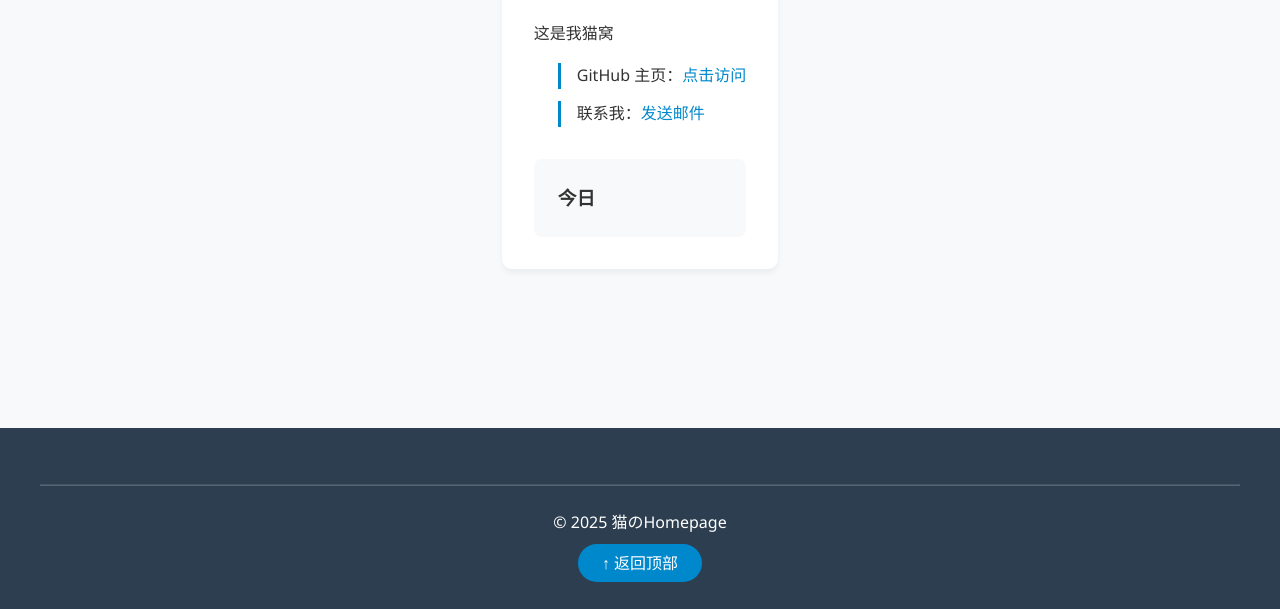
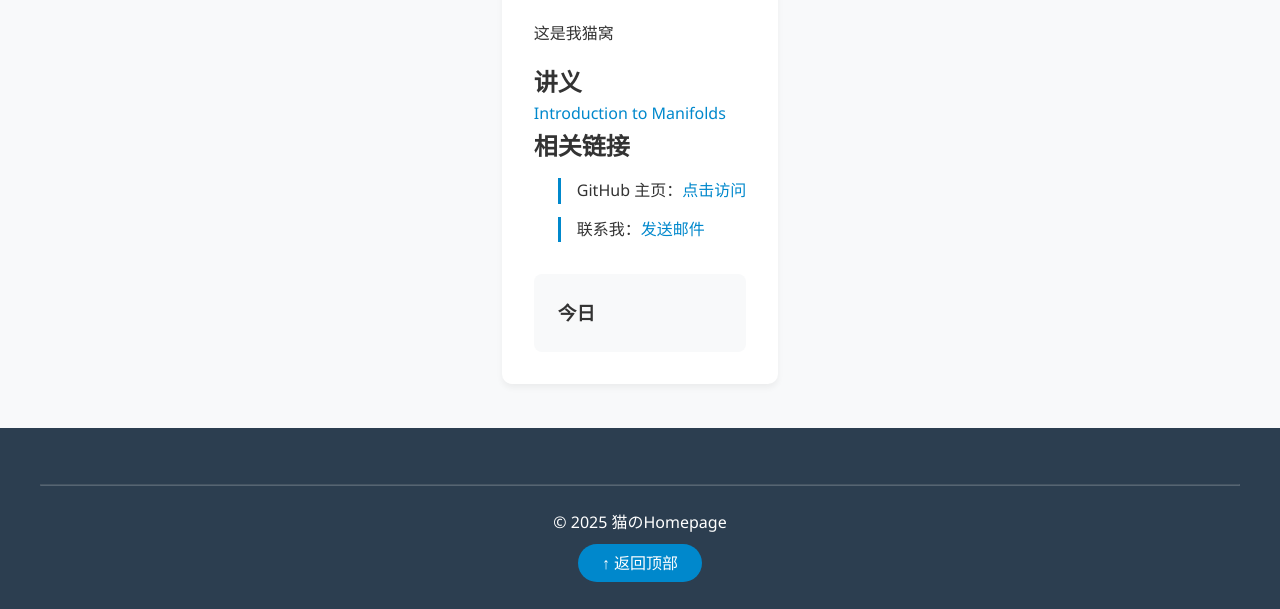
Before and after one commit to Hafnium-Chen/Hafnium-Chen.github.io, a plain HTML site: page index.html in a window 1280 px wide. Shown: the part 191-800 px from the top of the page. Drawn offline with nearby package versions, Linux system fonts and the light colour scheme.

Commit message:
Add files via upload

```diff
--- a/index.html
+++ b/index.html
@@ -225,7 +225,9 @@
             <div itemprop="articleBody">
                 <h1 style="margin-bottom: 1.5rem; color: #2c3e50;">猫窝</h1>
                 <p style="margin-bottom: 1rem;">这是我猫窝</p>
-
+                <h2>讲义</h2>
+                <a href="/source/Introduction to Manifolds.pdf">Introduction to Manifolds</a>
+                <h2>相关链接</h2>
                 <ul>
                     <li> GitHub 主页：<a href="https://github.com/Hafnium-Chen">点击访问</a></li>
                     <li> 联系我：<a href="306581756@qq.com">发送邮件</a></li>
```
